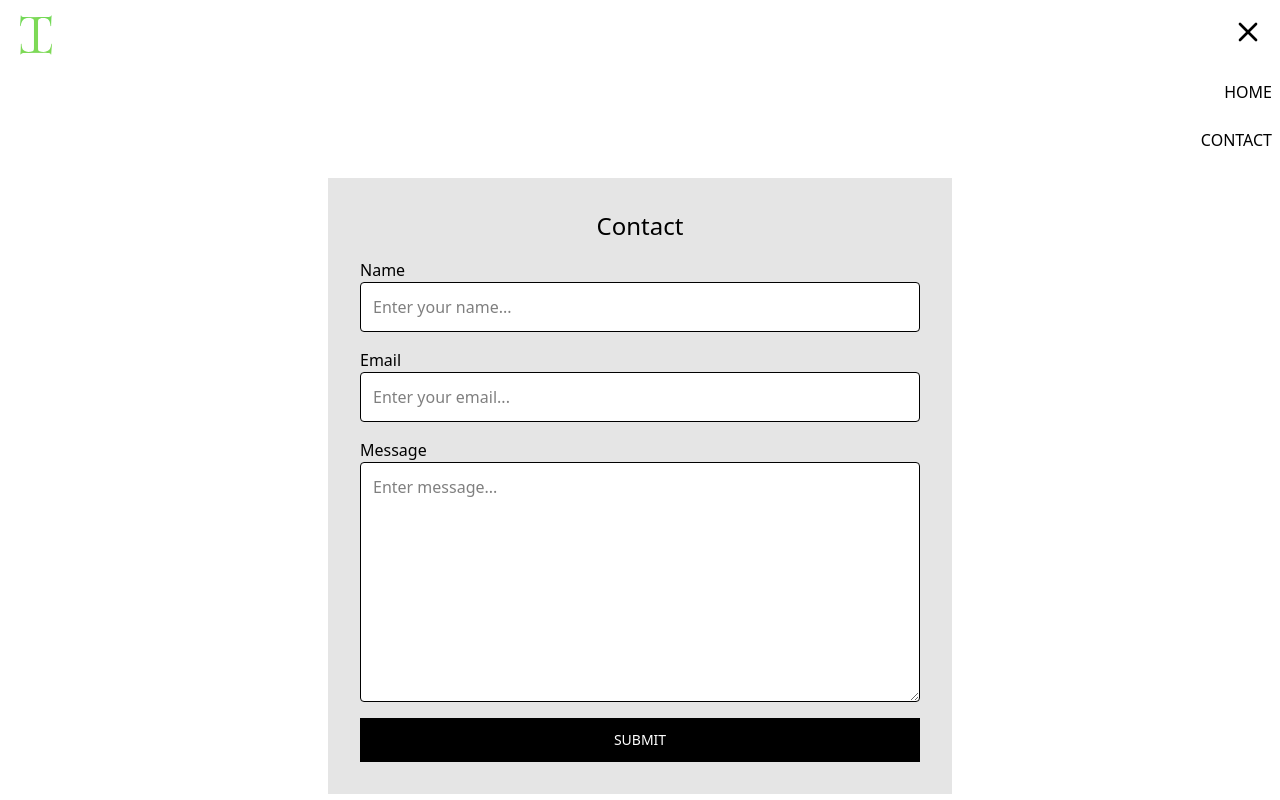
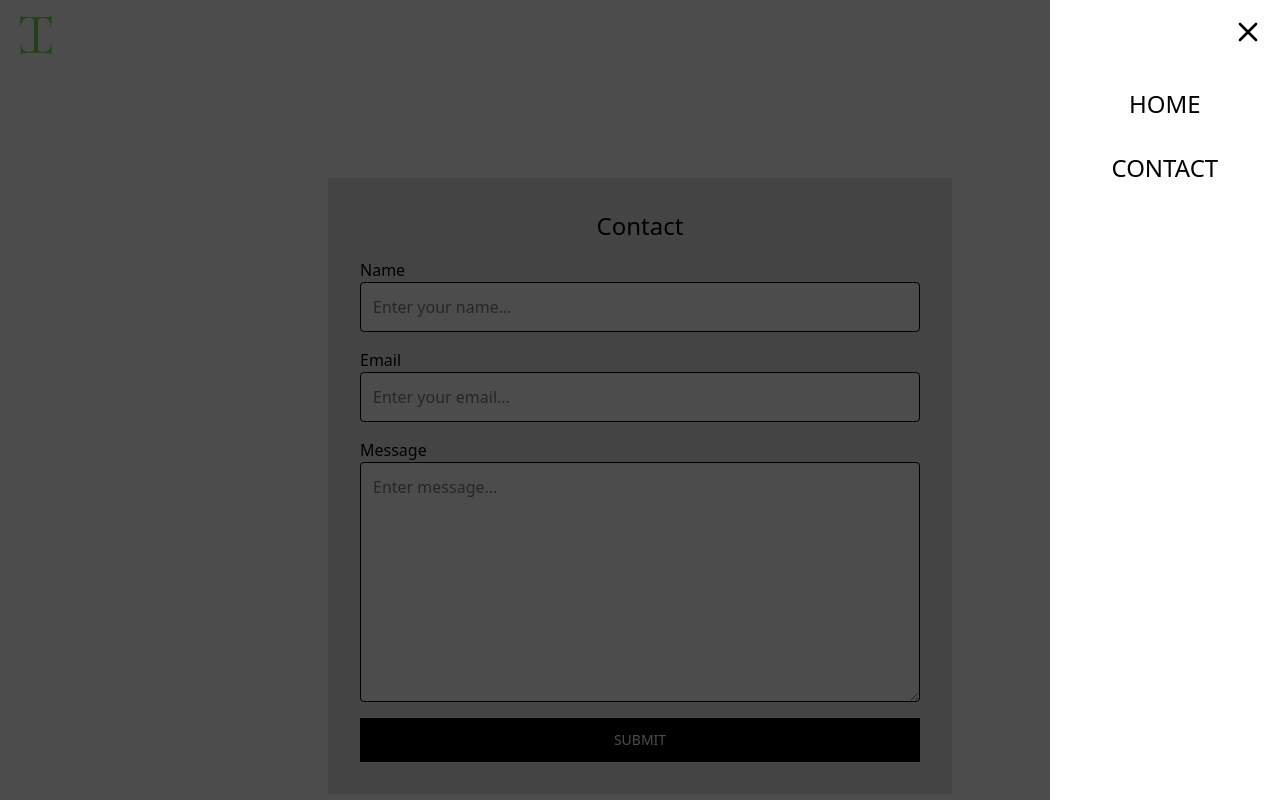
Before and after one commit to Tomoya300/react-portfolio, a React (Vite) app: page /contact in a window 1280 px wide. Both pictures are taken after a click on the button 1248 px from the left and 32 px from the top of the page. Shown: the top 800 px of the page. Built offline with nearby package versions, Linux system fonts and the light colour scheme.

Commit message:
modified menu style and fixed animation

```diff
--- a/src/components/Header.tsx
+++ b/src/components/Header.tsx
@@ -22,16 +22,23 @@ const Header = () => {
           </Link>
         </div>
         <div className="flex justify-between px-6">
-        <button onClick={toggleMenu} className="transition fixed top-4 right-4 z-50 ">
+          <button onClick={toggleMenu} className="transition fixed top-4 right-4 z-50 cursor-pointer">
             {isOpen ? <X className="w-8 h-8"/> : <Menu className="w-8 h-8"/>}
           </button>
         </div>
-        <div className={`flex flex-col items-end gap-2 fixed top-18 right-2 transform ${isOpen ? 'opacity-100 translate-y-0 pointer-events-auto' : 'opacity-0 -translate-y-4 pointer-events-none'} transition ${isMobile ? 'bg-white rounded shadow-lg w-[100px]' : ''}`}>
+
+        <div className={`${isOpen ? 'top-0 left-0 fixed w-screen h-screen bg-black/70 z-2' : ''}`}>
+          <div className={`flex flex-col items-center gap-4 text-2xl w-[18vw] bg-white h-full fixed right-0 top-0 transition pt-20 ${isMobile ? 'text-base' : ''} ${isOpen ? 'opacity-100 bg-white translate-y-0 pointer-events-auto' : 'opacity-0 -translate-y-4 pointer-events-none'}`}>
             <a href={`${location.pathname === '/contact' ? '/' : '#'}`} className={`uppercase hover:underline transition py-2 ${isMobile ? 'border-b p-3 w-full' : ''}`}>Home</a>
             <a href={`${location.pathname === '/contact' ? '/#skills' : '#skills'}`} className={`uppercase hover:underline transition py-2 ${isMobile ? 'border-b p-3 w-full' : ''} ${location.pathname === '/contact' ? 'hidden' : ''}`}>Skills</a>
             <a href={`${location.pathname === '/contact' ? '/#projects' : '#projects'}`} className={`uppercase hover:underline transition py-2 ${isMobile ? 'border-b p-3 w-full' : ''} ${location.pathname === '/contact' ? 'hidden' : ''}`}>Projects</a>
             <Link to='/contact' className={`uppercase hover:underline transition py-2 ${isMobile ? 'border-b p-3 w-full' : ''}`}>Contact</Link>
           </div>
+
+        </div>
+
+
+
       </nav>
     </header>
   )
--- a/src/components/Projects.tsx
+++ b/src/components/Projects.tsx
@@ -23,7 +23,7 @@ const Projects = () => {
   const isSmall = useMediaQuery('(max-width: 640px)');
 
   useEffect(() => {
-    const projectsArray = gsap.utils.toArray('.dProject1, .dProject2, .dProject3, .dProject4, .dProject5, .dProject6, .dPrject7, .dProject8, .dProject9')
+    const projectsArray = gsap.utils.toArray('.dProject0, .dProject1, .dProject2, .dProject3, .dProject4, .dProject5, .dProject6, .dProject7, .dProject8, .dProject9')
 
     const mobilleProjects = gsap.utils.toArray('.project1, .project2, .project3')
 
```
Lines whose indentation alone changed are shown as unchanged.
